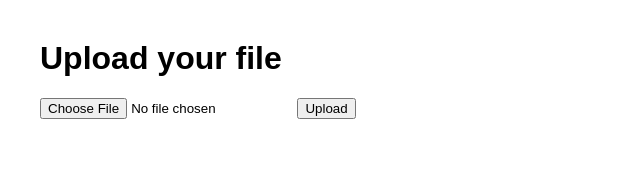
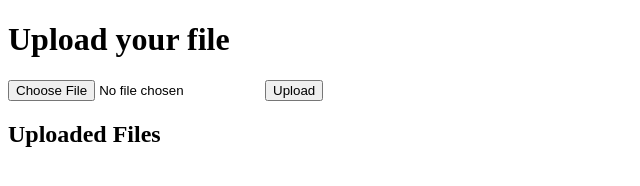
Before and after one commit to eric323c/fghfgh, a website: page public/index.html in a window 1280 px wide. Shown: the whole page, without its empty margins (0-640 px from the left). Drawn offline with Linux system fonts and the light colour scheme.

Commit message:
Update index.html

```diff
--- a/public/index.html
+++ b/public/index.html
@@ -3,8 +3,7 @@
 <head>
 <meta charset="UTF-8">
 <meta name="viewport" content="width=device-width, initial-scale=1.0">
-<title>Document Uploader</title>
-<link rel="stylesheet" href="styles.css">
+<title>File Uploader</title>
 </head>
 <body>
   <h1>Upload your file</h1>
@@ -12,7 +11,10 @@
     <input type="file" name="file" required>
     <button type="submit">Upload</button>
   </form>
+
+  <h2>Uploaded Files</h2>
   <div id="filesContainer"></div>
+
   <script src="app.js"></script>
 </body>
 </html>
```
Lines whose indentation alone changed are shown as unchanged.
